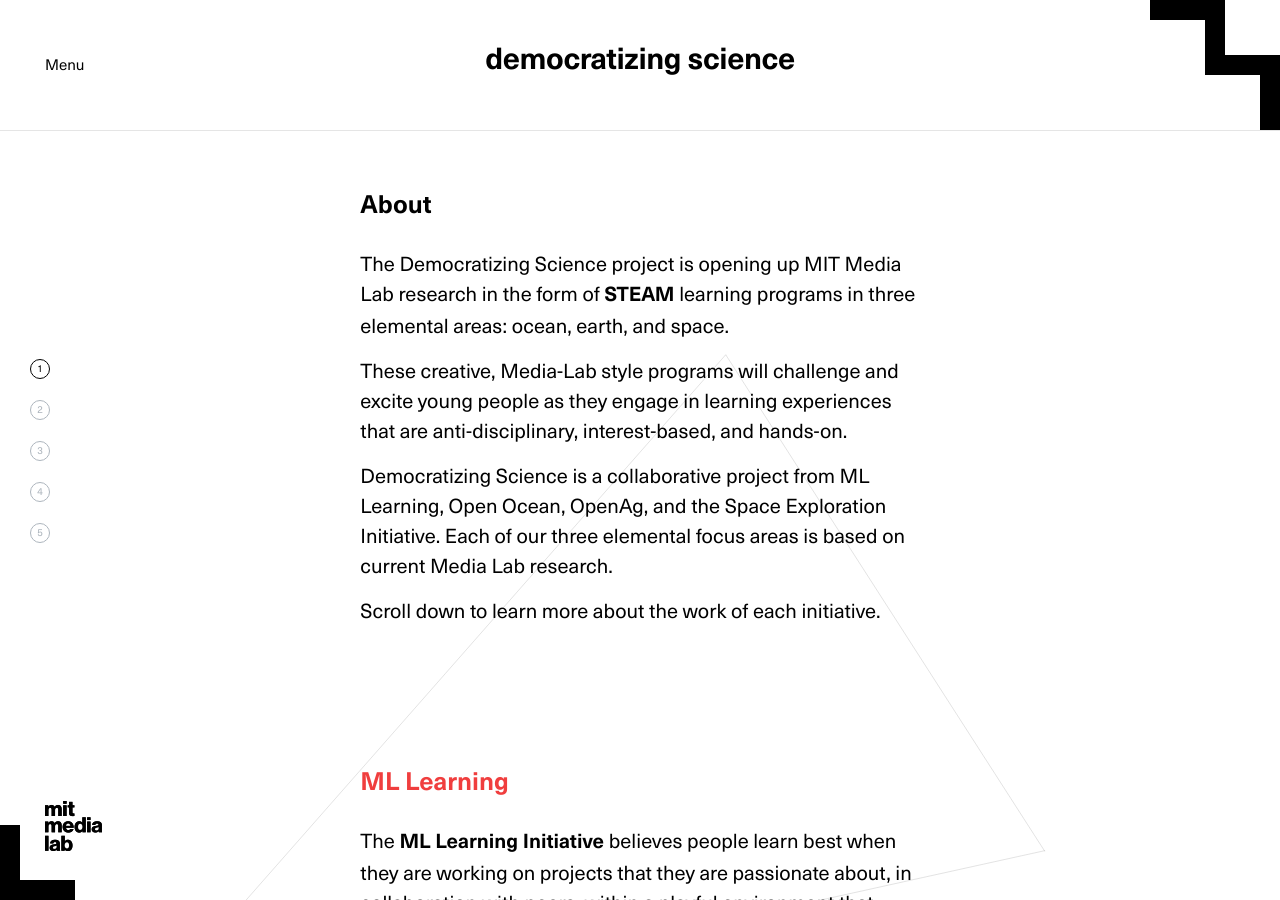
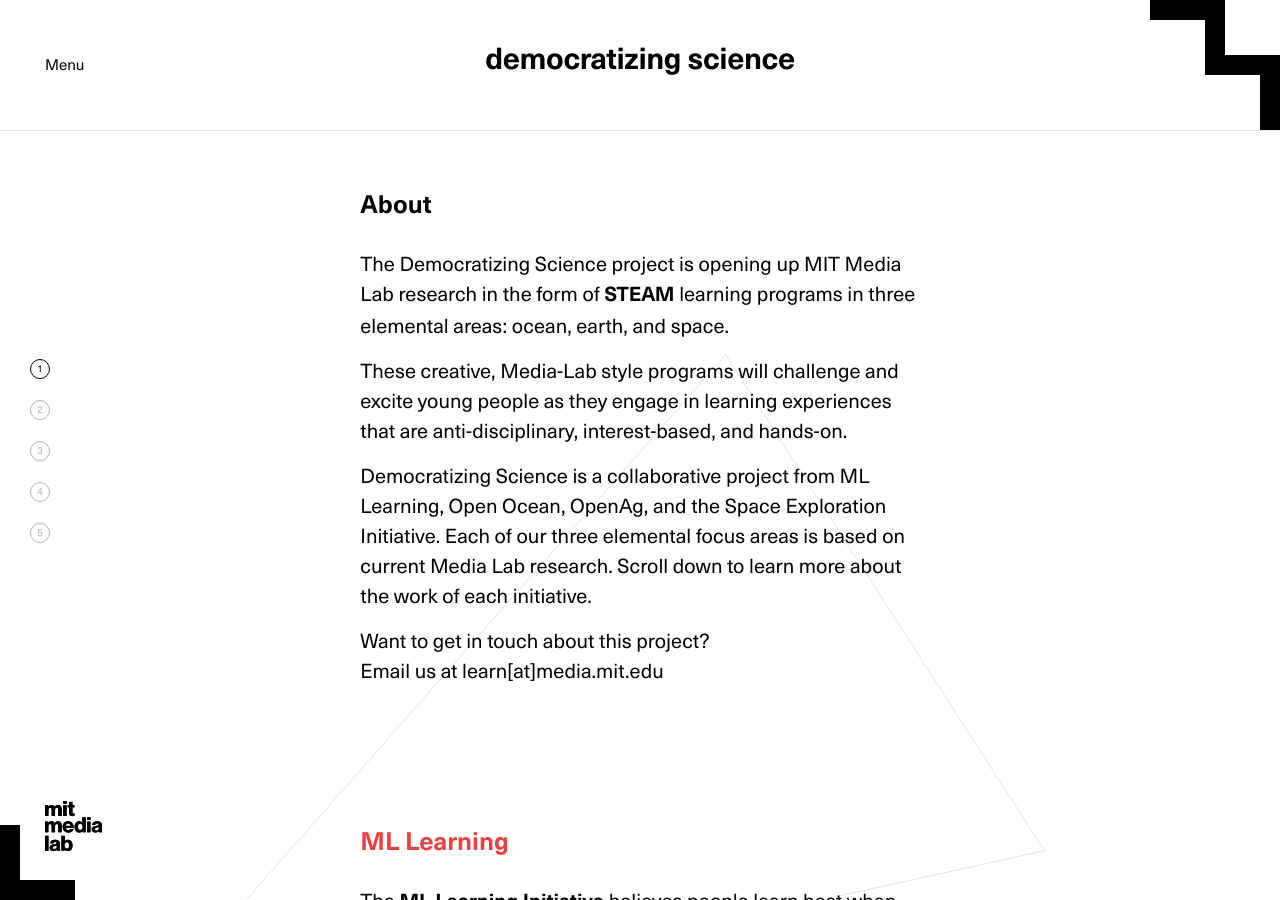
Before and after one commit to mitmedialab/science, a Jekyll site: the page built from about/index.html, in a window 1280 px wide and 900 px high. Built offline with Jekyll 4.4.1, drawn with Linux system fonts in a browser that asks for light colours.

Commit message:
adding contact info to about page

```diff
--- a/_includes/about.md
+++ b/_includes/about.md
@@ -5,9 +5,9 @@
 
 These creative, Media-Lab style programs will challenge and excite young people as they engage in learning experiences that are anti-disciplinary, interest-based, and hands-on.
 
-Democratizing Science is a collaborative project from ML Learning, Open Ocean, OpenAg, and the Space Exploration Initiative. Each of our three elemental focus areas is based on current Media Lab research.
+Democratizing Science is a collaborative project from ML Learning, Open Ocean, OpenAg, and the Space Exploration Initiative. Each of our three elemental focus areas is based on current Media Lab research. Scroll down to learn more about the work of each initiative.
 
-Scroll down to learn more about the work of each initiative.
+Want to get in touch about this project? <br/>Email us at learn[at]media.mit.edu
 </section>
 
 <section class="red">
```
Also changed, not shown: 2 other files.
